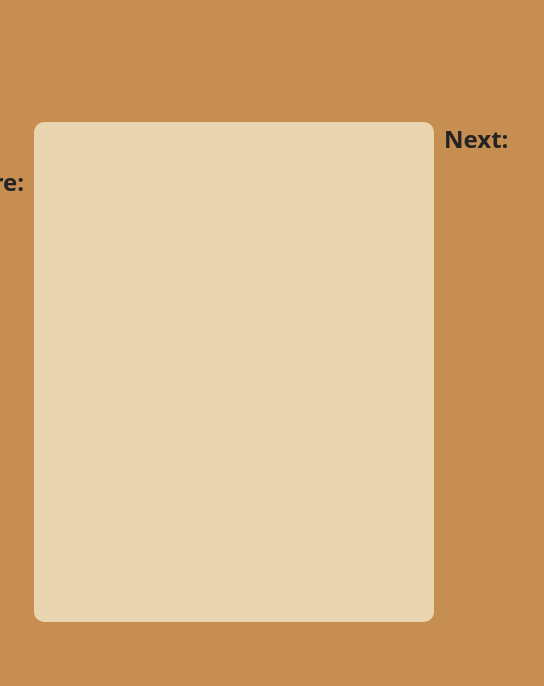
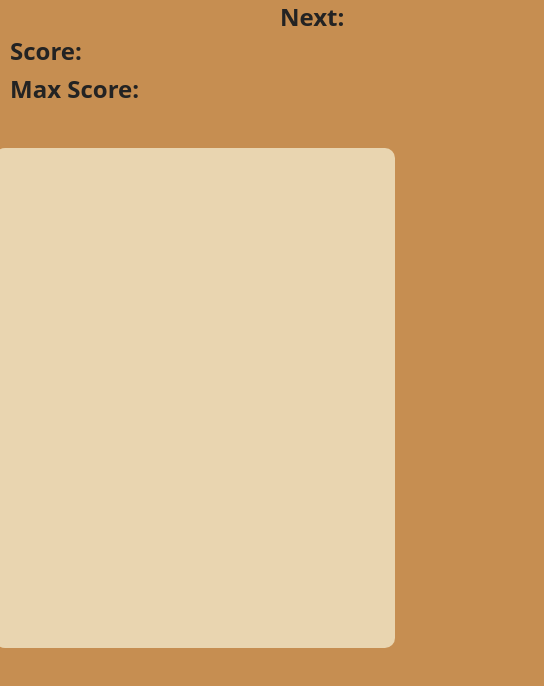
Before and after one commit to sergiss/suika_game, a plain HTML site: page index.html in a window 390 px wide. Shown: the whole page, 544 px wide, since content can reach past the window. Drawn offline with Linux system fonts and the light colour scheme.

Commit message:
Update styles

```diff
--- a/css/style.css
+++ b/css/style.css
@@ -33,6 +33,14 @@ h2 {
     gap: 10px;
 }
 
+.info {
+    margin-left: 5px;
+}
+
+.info > * {
+    margin-left: 10px;
+}
+
 #app {
     width: 400px;
     height: 500px;
@@ -51,3 +59,40 @@ h2 {
     flex-direction: column;
     gap: 5px;
 }
+
+@media (max-width: 700px) {
+    .container {
+        display: grid;
+        grid-template-columns: 2fr 1fr;
+        grid-template-rows: auto 2fr;
+        height: 100%;
+    }
+
+    #app {
+        grid-row: 2;
+        grid-column: 1 / span 2;
+        justify-self: center;
+    }
+
+    .info {
+        grid-row: 1;
+        grid-column: 1;
+        justify-self: center;
+        align-self: center;
+
+        display: grid;
+        grid-template-columns: 1fr 1fr;
+        grid-template-rows: auto 2fr;
+    }
+
+    .next {
+        grid-row: 1;
+        grid-column: 2;
+        justify-self: center;
+    }
+
+    #fruit-info {
+        width: 100%;
+        height: 100px;
+    }
+}
--- a/index.html
+++ b/index.html
@@ -3,7 +3,7 @@
 
 <head>
     <meta charset="UTF-8">
-    <meta name="viewport" content="width=device-width, initial-scale=1.0">
+    <meta name="viewport" content="width=device-width, initial-scale=0.9">
     <title>Suika Game</title>
     <link rel="stylesheet" href="css/style.css">
 </head>
@@ -11,14 +11,14 @@
 <body>
 
     <div class="container">
-        <div class="col">
+        <div class="col info">
             <h2 class="title">Score:</h2>
             <h2 id="score"></h2>
             <h2 class="title">Max Score:</h2>
             <h2 id="max-score"></h2>
         </div>
         <canvas id="app"></canvas>
-        <div class="col">
+        <div class="col next">
             <h2 class="title">Next:</h2>
             <canvas id="fruit-info"></canvas>
         </div>
```
